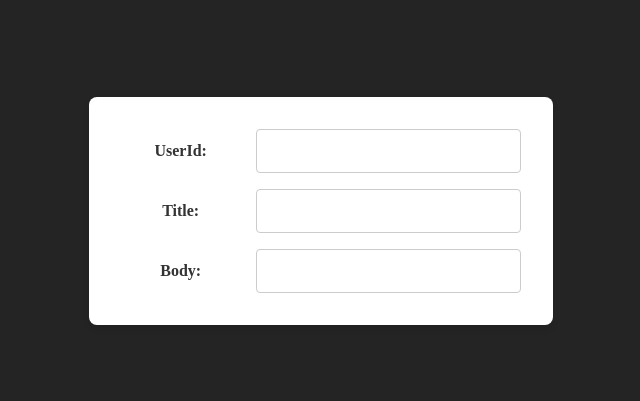
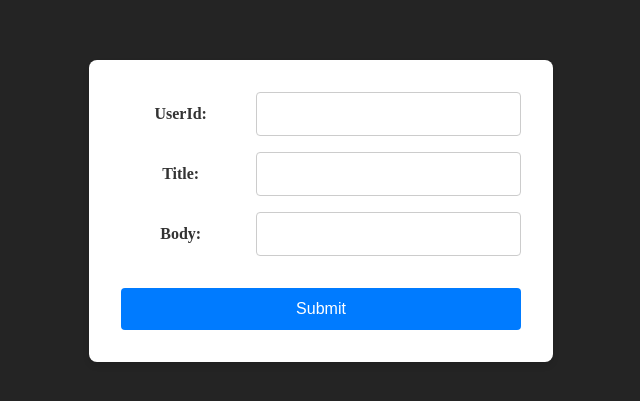
Before and after one commit to durgeshh04/React.js-Learning, a React (Vite) app: page / in a window 1280 px wide. Shown: the part 173-574 px from the top of the page, without its empty margins (319-959 px from the left). Built offline with nearby package versions, Linux system fonts and the light colour scheme.

Commit message:
Added File

```diff
--- a/src/components/HTTPHandlingPost.css
+++ b/src/components/HTTPHandlingPost.css
@@ -46,3 +46,29 @@
 .input-tag:focus {
   border-color: #007bff;
 }
+
+.input-group.button-group {
+  justify-content: center;
+}
+
+button {
+  margin-top: 1rem;
+  padding: 0.75rem 1.5rem;
+  width: 100%;
+  outline: none;
+  background-color: #007bff;
+  color: #fff;
+  border: none;
+  border-radius: 4px;
+  font-size: 1rem;
+  cursor: pointer;
+  transition: background-color 0.3s;
+}
+
+button:hover {
+  background-color: #0056b3;
+}
+
+button:focus {
+  box-shadow: 0 0 0 3px rgba(0, 123, 255, 0.5);
+}
--- a/src/components/HTTPHandlingPost.jsx
+++ b/src/components/HTTPHandlingPost.jsx
@@ -23,6 +23,11 @@ const HTTPHandlingPost = () => {
           </label>
           <input className="input-tag" type="text" id="body" name="body" />
         </div>
+        <div className="input-group button-group">
+          <button className="btn" type="submit">
+            Submit
+          </button>
+        </div>
       </form>
     </div>
   );
```
Lines whose indentation alone changed are shown as unchanged.
